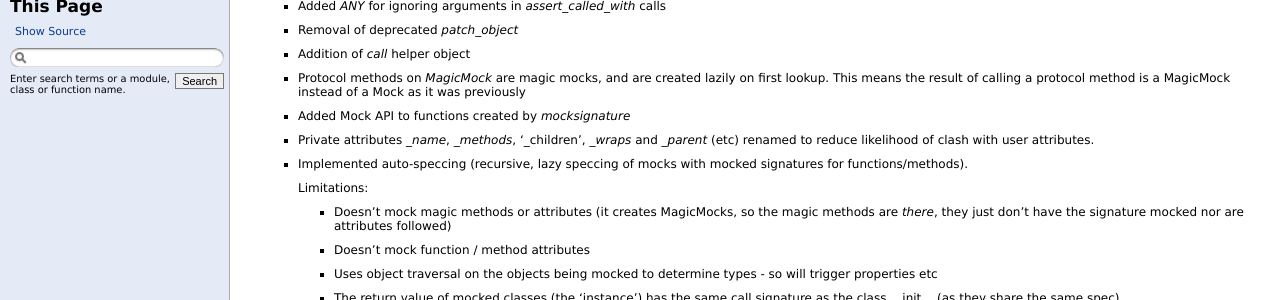
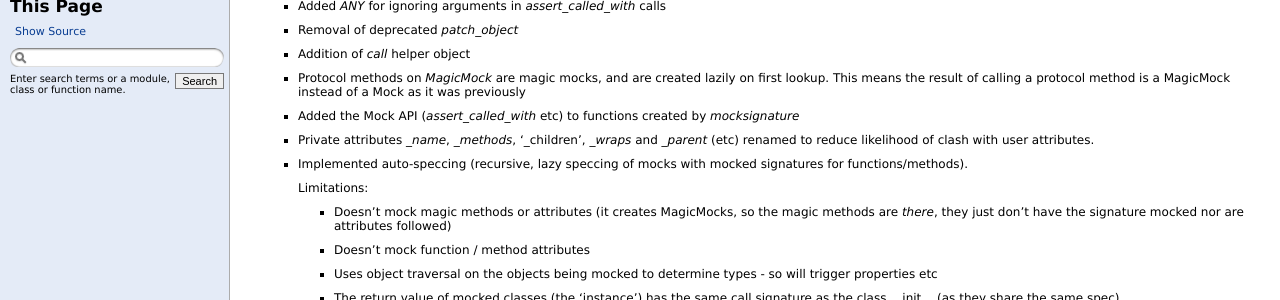
Before and after one commit to testing-cabal/mock, a Sphinx documentation site: the page built from docs/changelog.txt, in a window 1280 px wide. Shown: the part 731-1031 px from the top of the page. Built offline with Sphinx 7.4.7, drawn with Linux system fonts in a browser that asks for light colours; pages that are not in the unit, such as notebooks, are missing from menus.

Commit message:
Updated changelog

```diff
--- a/docs/changelog.txt
+++ b/docs/changelog.txt
@@ -55,7 +55,8 @@ CHANGELOG
 * Protocol methods on `MagicMock` are magic mocks, and are created lazily on
   first lookup. This means the result of calling a protocol method is a
   MagicMock instead of a Mock as it was previously
-* Added Mock API to functions created by `mocksignature`
+* Added the Mock API (`assert_called_with` etc) to functions created by
+  `mocksignature`
 * Private attributes `_name`, `_methods`, '_children', `_wraps` and `_parent`
   (etc) renamed to reduce likelihood of clash with user attributes.
 * Implemented auto-speccing (recursive, lazy speccing of mocks with mocked
@@ -79,6 +80,7 @@ CHANGELOG
 
 * Added the `create_autospec` function for manually creating 'auto-specced'
   mocks.
+
 
 2011/XX/XX Version 0.7.2
 ------------------------
```
